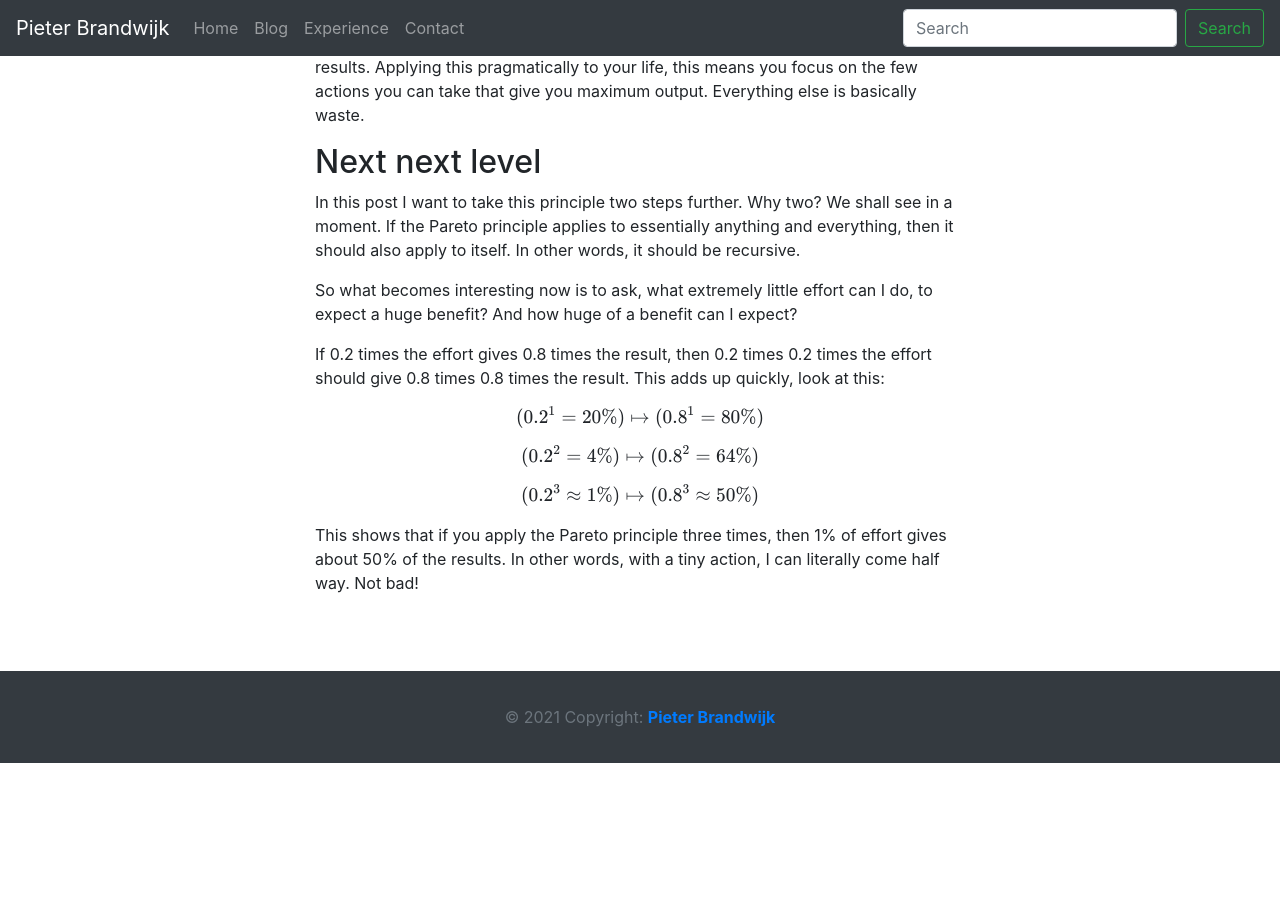
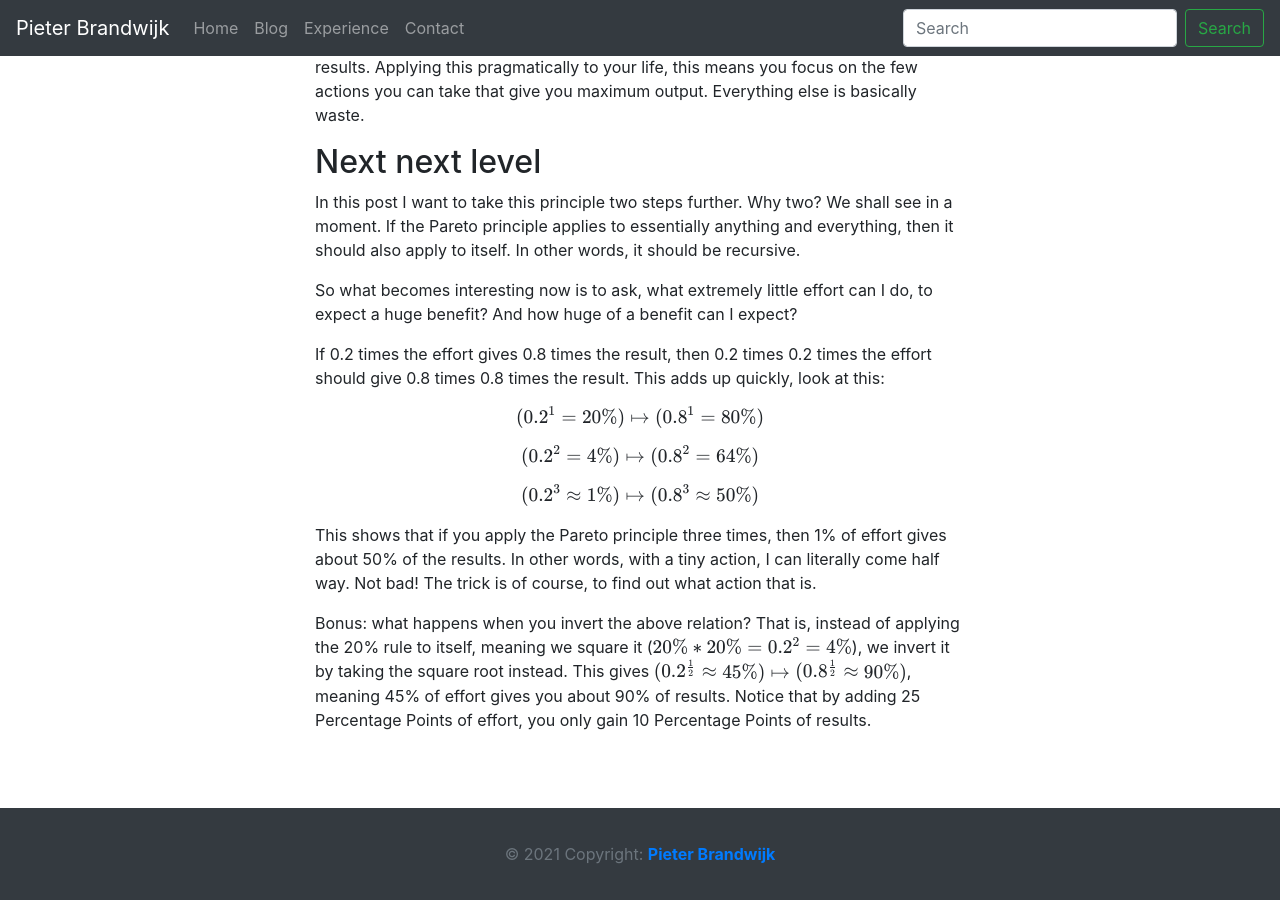
Before and after one commit to pbrandwijk/pbrandwijk.github.io, a Jekyll site: the page built from _posts/2021-10-20-next-next-level-pareto.md, in a window 1280 px wide and 900 px high, scrolled down 288 px. Built offline with Jekyll 4.4.1, drawn with Linux system fonts in a browser that asks for light colours; nearby versions of some CDN libraries; comment, search, counter and statistics services are not loaded; before the commit the page ends 1051 px from its top, so only the background shows below that.

Commit message:
Update post

```diff
--- a/_posts/2021-10-20-next-next-level-pareto.md
+++ b/_posts/2021-10-20-next-next-level-pareto.md
@@ -21,4 +21,10 @@ If 0.2 times the effort gives 0.8 times the result, then 0.2 times 0.2 times the
 \\[(0.2^2 = 4\%) \mapsto (0.8^2 = 64\%)\\]
 \\[(0.2^3 \approx 1\%) \mapsto (0.8^3 \approx 50\%)\\]
 
-This shows that if you apply the Pareto principle three times, then 1% of effort gives about 50% of the results. In other words, with a tiny action, I can literally come half way. Not bad!
+This shows that if you apply the Pareto principle three times, then 1% of effort gives about 50% of the results. In other words, with a tiny action, I can literally come half way. Not bad! The trick is of course, to find out what action that is.
+
+Bonus: what happens when you invert the above relation? That is, instead of applying the 20% rule to itself, meaning we square it (\\(20\% * 20\% = 0.2^2 = 4\%\\)), we invert it by taking the square root instead. This gives \\((0.2^\frac{1}{2} \approx 45\%) \mapsto (0.8^\frac{1}{2} \approx 90\%)\\), meaning 45% of effort gives you about 90% of results. Notice that by adding 25 Percentage Points of effort, you only gain 10 Percentage Points of results.
+
+<!--
+{% gist 04a9fff84e281a7024b2f7cdb2ec2211 Pareto.hs %}
+-->
```
